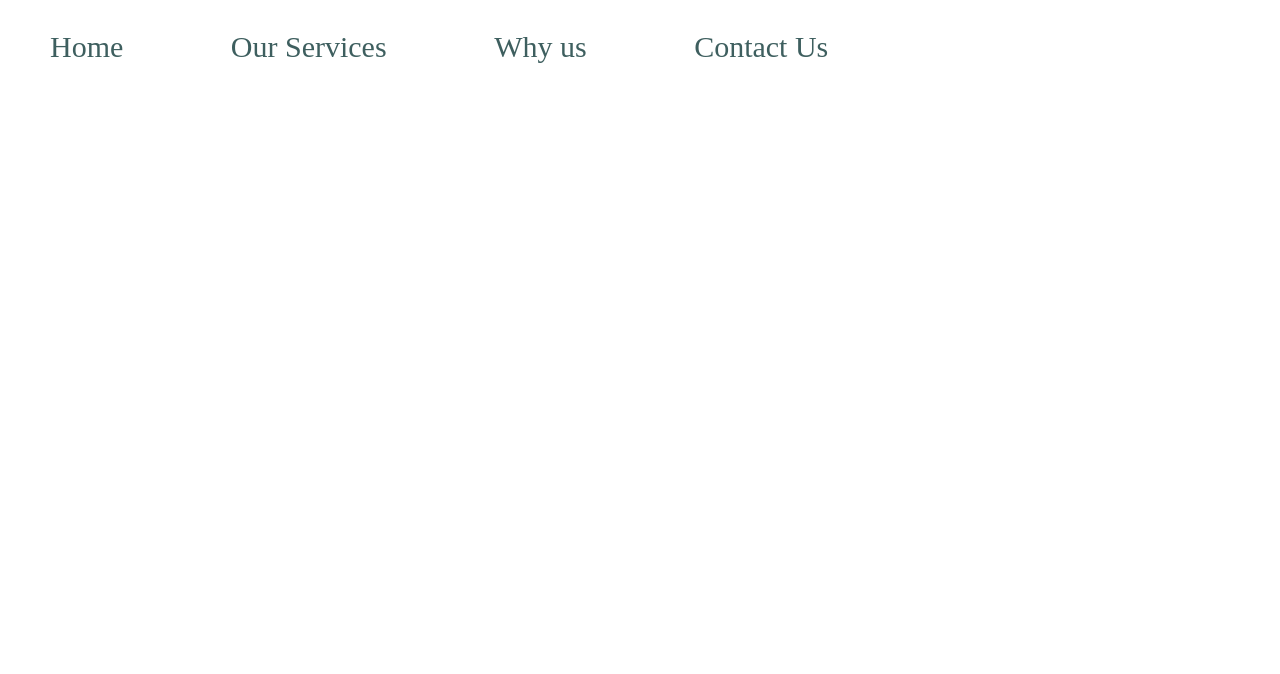
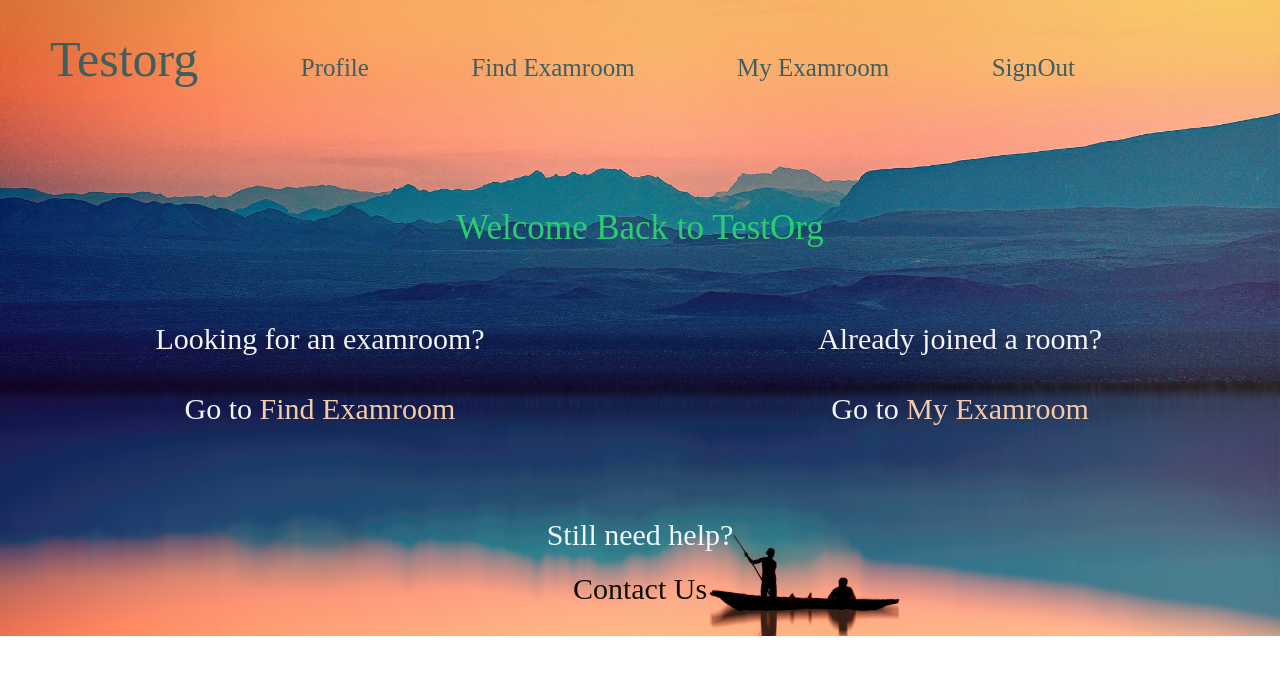
Before and after one commit to mahin-hossen/TestOrg, a plain HTML site: page Student/home_page/index.html in a window 1280 px wide. Drawn offline with nearby package versions, Linux system fonts and the light colour scheme.

Commit message:
teacher and student homepage
teacher and student home page done

```diff
--- a/Student/home_page/index.html
+++ b/Student/home_page/index.html
@@ -11,11 +11,45 @@
   <body>
     <main>
       <header class="login_nav">
-            <li><a href="/login.html">Home</a></li>
-            <li><a href="/our_services/our_services.html">Our Services</a></li>
-            <li><a href="/Why_Us/why_us.html">Why us</a></li>
-            <li><a href="/Contact/contact.html">Contact Us</a></li>
+        <li id="home"><a href="">Testorg </a></li>
+        <li><a href="">Profile </a></li>
+        <li><a href="">Find Examroom</a></li>
+        <li><a href="">My Examroom</a></li>
+        <li><a href="">SignOut</a></li>
+        <!-- <li id="button"><input type="button" value="Signout"></li> -->
       </header>
+      <article>
+        <!-- <div id="welcome">Welcome Back to TestOrg</div>  -->
+        <!-- <div id="first"><a>looking for an examroom?</a> </div>
+              <a>
+                  link
+              </a>
+              <div id="sec"><a>Already joined a room?</a></div> -->
+        <div id="welcome" class="will_go_down">Welcome Back to TestOrg</div>
+        <table>
+          <tr id="first_row">
+            <td>
+              <div><p>Looking for an examroom?</p></div>
+              <div class="will_go_down">
+                <p>Go to <a src="#">Find Examroom</a></p>
+              </div>
+            </td>
+            <td>
+              <div><p>Already joined a room?</p></div>
+              <div class="will_go_down">
+                <p>Go to <a src="#">My Examroom</a></p>
+              </div>
+            </td>
+          </tr>
+        </table>
+        <div class="lower">
+          <p>Still need help?</p>
+          <p class="will_go_down"><a href="/Contact/contact.html">Contact Us</a></p>
+        </div>
+      </article>
     </main>
+
+    <script src="https://unpkg.com/scrollreveal"></script>
+    <script src="/script.js"></script>
   </body>
 </html>
--- a/Student/home_page/style.css
+++ b/Student/home_page/style.css
@@ -8,27 +8,113 @@
 }
 main {
   /* background-image: url(/pexels-vlada-karpovich-4050287.jpg); */
-    background-position: top;
+  background-image: url(/Student/home_page/pexels-johannes-plenio-2080960.jpg);
+  background-size:cover;
+
+
+
 }
 a {
   text-decoration: none;
   color: inherit;
 }
 a:hover {
-    color: lightcoral;
+  color: rgb(60, 39, 155);
+  cursor: pointer;
+  box-shadow: rgb(19, 9, 29);
 }
 /******************* header ******************/
 header {
   /* background-color: cyan; */
   /* border: 2px solid blue; */
-    font-size: 3rem;
+
   color: rgb(62, 95, 95);
   padding-top: 3rem;
+
 }
 
 li {
   list-style: none;
   /* float: left;   */
+  font-size: 2.5rem;
   display: inline-block;
   margin-inline: 5rem;
 }
+#home {
+  font-size: 5rem;
+}
+
+
+
+/*************************article**********************/
+
+#first_row
+{
+  color:#F2F3F4  ;
+}
+#welcome
+{
+  color: #2ECC71  ;
+  margin-top: 12rem;
+  text-align: center;
+}
+
+div {
+  font-size: 3.5rem;
+  text-align: center;
+}
+.lower
+{
+  margin-top: 0rem;
+  padding-bottom: 1rem;
+}
+.lower p {
+  font-size: 3rem;
+  color: aliceblue;
+  margin-block: 2rem;
+}
+.lower a
+{
+  color: #0f0f09;
+}
+.lower a:hover
+{
+  color: rgb(37, 107, 37);
+  box-shadow: chartreuse;
+}
+
+tr p {
+  display: inline;
+  font-size: 3rem;
+}
+#contact {
+  width: 50%;
+}
+table {
+
+  text-align: center;
+  width: 100%;
+  font-size: 3.5rem;
+  border-collapse: collapse;
+}
+table a
+{
+  color: #F5CBA7;
+}
+table a:hover
+{
+  color: lightgreen;
+}
+th {
+
+  width: 100%;
+}
+td {
+
+  width: 50%;
+  padding: 4rem;
+}
+td div
+{
+  margin-block: 3rem;
+}
--- /dev/null
+++ b/Teacher/home_page/style.css
@@ -0,0 +1,120 @@
+* {
+  margin: 0;
+  padding: 0;
+  box-sizing: border-box;
+}
+html {
+  font-size: 62.5%;
+}
+main {
+  /* background-image: url(/pexels-vlada-karpovich-4050287.jpg); */
+  background-image: url(/Student/home_page/pexels-johannes-plenio-2080960.jpg);
+  background-size:cover;
+
+
+
+}
+a {
+  text-decoration: none;
+  color: inherit;
+}
+a:hover {
+  color: rgb(60, 39, 155);
+  cursor: pointer;
+  box-shadow: rgb(19, 9, 29);
+}
+/******************* header ******************/
+header {
+  /* background-color: cyan; */
+  /* border: 2px solid blue; */
+
+  color: rgb(62, 95, 95);
+  padding-top: 3rem;
+
+}
+
+li {
+  list-style: none;
+  /* float: left;   */
+  font-size: 2.5rem;
+  display: inline-block;
+  margin-inline: 5rem;
+}
+#home {
+  font-size: 5rem;
+}
+
+
+
+/*************************article**********************/
+
+#first_row
+{
+  color:#F2F3F4  ;
+}
+#welcome
+{
+  color: #2ECC71  ;
+  margin-top: 12rem;
+  text-align: center;
+}
+
+div {
+  font-size: 3.5rem;
+  text-align: center;
+}
+.lower
+{
+  margin-top: 0rem;
+  padding-bottom: 1rem;
+}
+.lower p {
+  font-size: 3rem;
+  color: aliceblue;
+  margin-block: 2rem;
+}
+.lower a
+{
+  color: #0f0f09;
+}
+.lower a:hover
+{
+  color: rgb(37, 107, 37);
+  box-shadow: chartreuse;
+}
+
+tr p {
+  display: inline;
+  font-size: 3rem;
+}
+#contact {
+  width: 50%;
+}
+table {
+
+  text-align: center;
+  width: 100%;
+  font-size: 3.5rem;
+  border-collapse: collapse;
+}
+table a
+{
+  color: #F5CBA7;
+}
+table a:hover
+{
+  color: lightgreen;
+}
+th {
+
+  width: 100%;
+}
+td {
+
+  width: 50%;
+  padding: 4rem;
+}
+td div
+{
+  margin-block: 3rem;
+}
--- a/script.js
+++ b/script.js
@@ -4,7 +4,6 @@ const sr = ScrollReveal({
   duration: 2000,
   reset: true,
 });
-
 
 sr.reveal(".contact_input", { interval: 200 });
 sr.reveal(".login_input", { interval: 200 });
@@ -19,7 +18,8 @@ const st_top = ScrollReveal({
 });
 
 st_top.reveal(".create_acc_input", { interval: 200 });
-
+st_top.reveal(".will_go_down", { interval: 400 });
+// st_top.reveal("#welcome", { interval: 200 });
 
 const st_right = ScrollReveal({
   origin: "right",
```
Also changed, not shown: Teacher/home_page/index.html (added, +55 -0 lines), create_acc/style.css (+26 -44 lines), Student/home_page/pexels-johannes-plenio-2080960.jpg (added), Student/home_page/pexels-roberto-nickson-2559941.jpg (added), Teacher/home_page/pexels-johannes-plenio-2080960.jpg (added), Teacher/home_page/pexels-roberto-nickson-2559941.jpg (added), 6 other files. Lines whose indentation alone changed are shown as unchanged.
